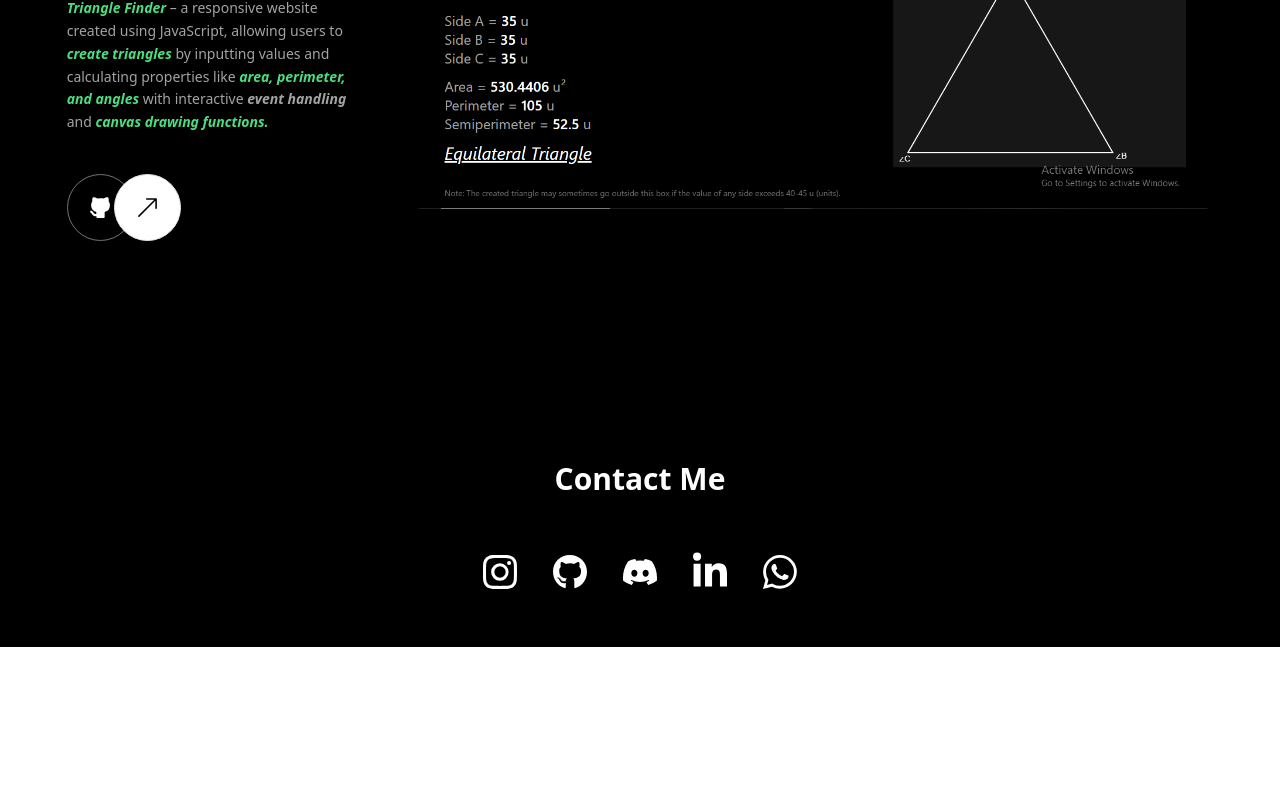
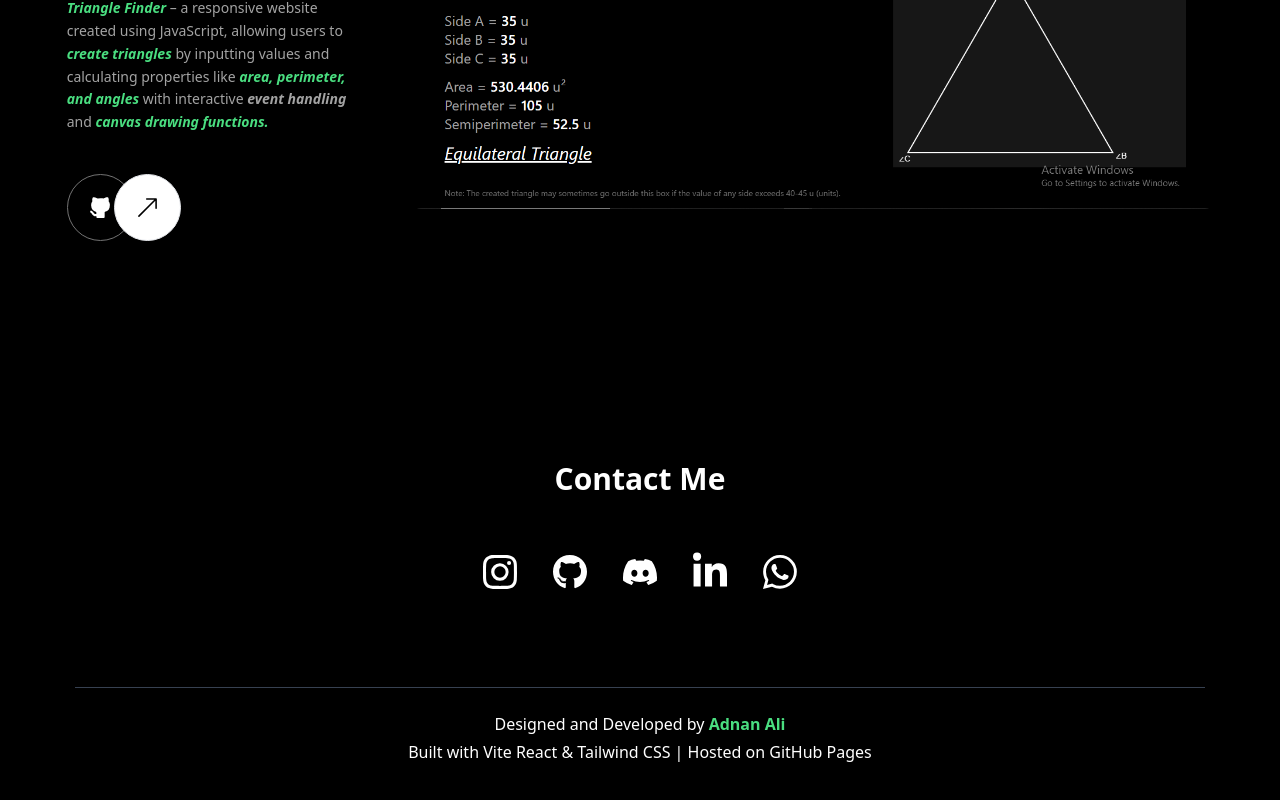
Before and after one commit to imadnanali/Portfolio, a React (Vite) app: page / in a window 1280 px wide. Shown: the part 4218-5018 px from the top of the page. Before the commit the page ends 4865 px from the top, so only its background shows below. Built offline with nearby package versions, Linux system fonts and the light colour scheme.

Commit message:
update footer

```diff
--- a/src/App.jsx
+++ b/src/App.jsx
@@ -8,6 +8,7 @@ import Projects from './components/projects';
 import Home from './components/Home';
 import Navbar from './components/Navbar';
 import Skills from './components/Skills';
+import Footer from './components/Footer';
 
 function App() {
 
@@ -29,6 +30,7 @@ function App() {
 
 <div className='Contact '>
     <ContactMe/>
+    <Footer />
 </div>
 
 
--- /dev/null
+++ b/src/components/Footer.jsx
@@ -0,0 +1,17 @@
+export default function Footer() {
+  return (
+    <footer className="bg-black text-white py-10 px-6 text-center">
+      <hr className="border-gray-700 mx-auto w-11/12 mb-6" />
+
+      <div className="text-sm sm:text-base">
+        <p>
+          Designed and Developed by{" "}
+          <span className="font-semibold text-green-400">Adnan Ali</span>
+        </p>
+        <p className="mt-1">
+          Built with Vite React & Tailwind CSS | Hosted on GitHub Pages
+        </p>
+      </div>
+    </footer>
+  );
+}
```
